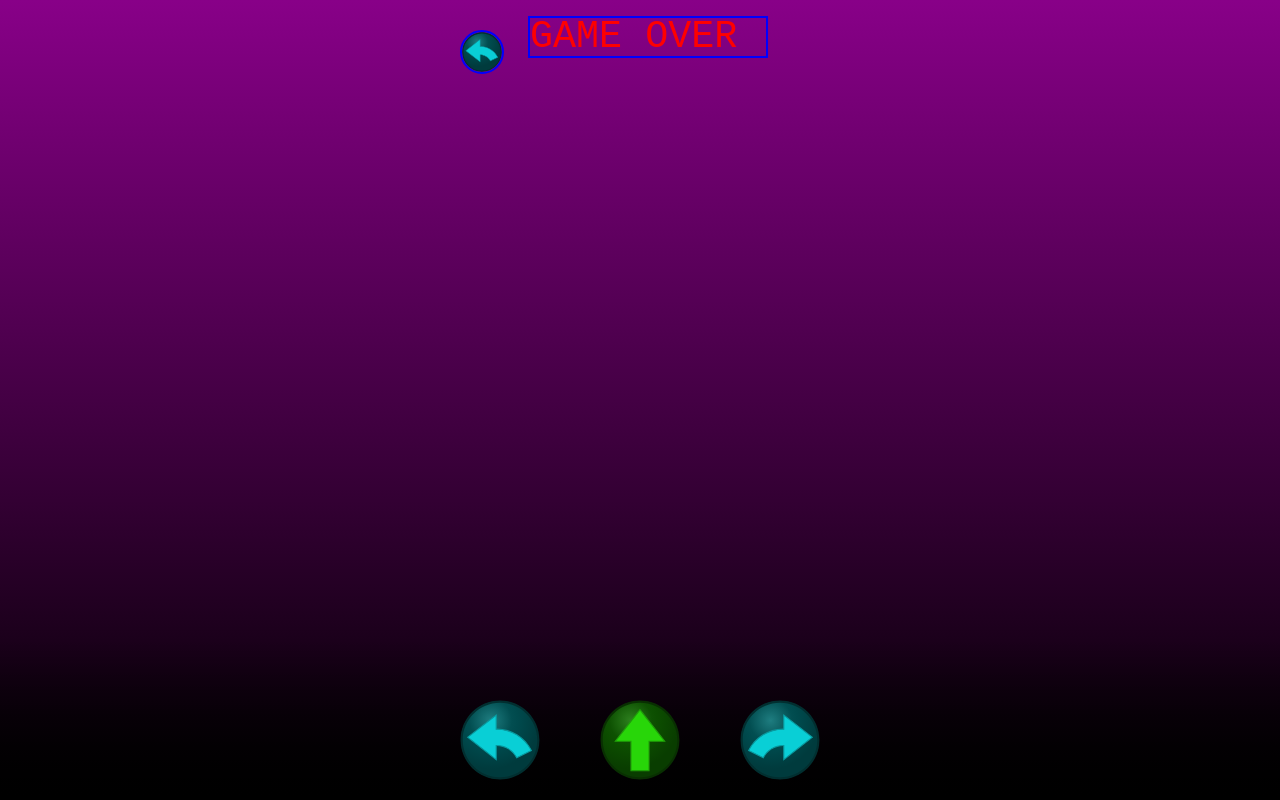
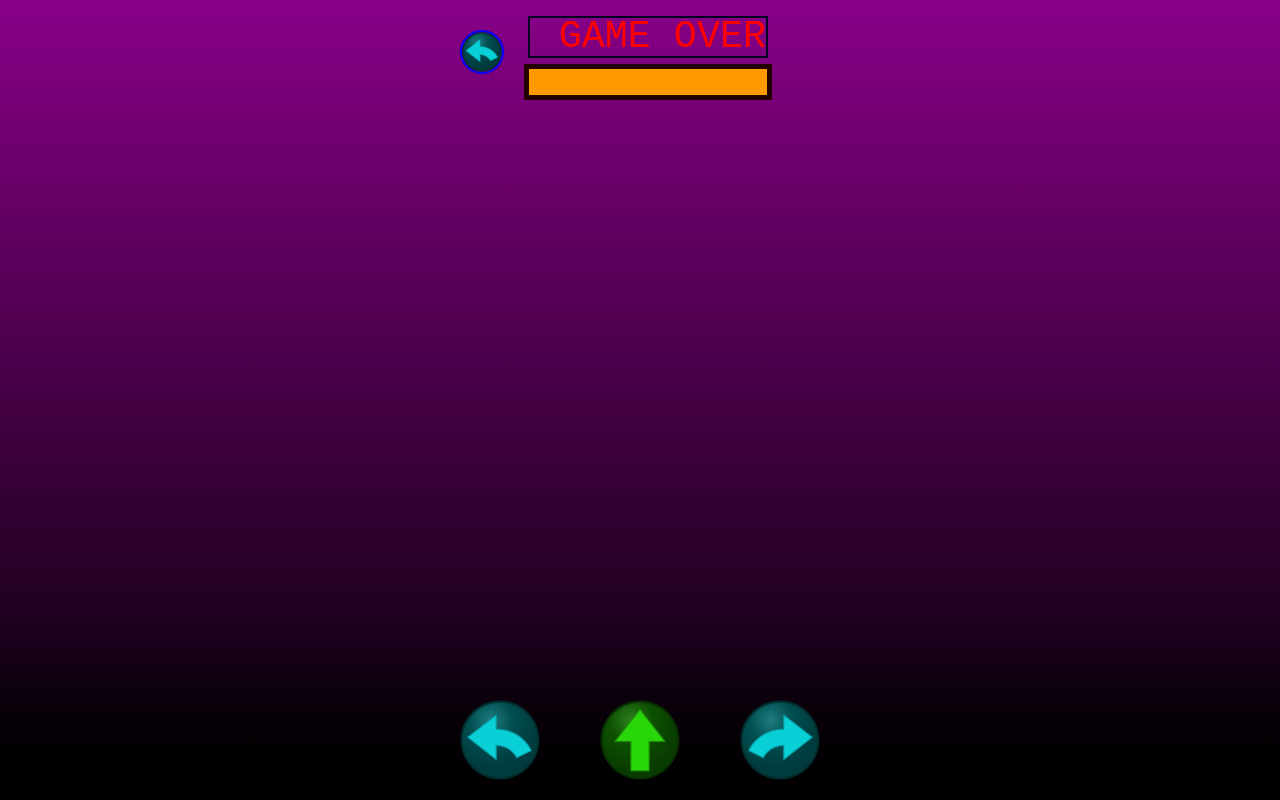
Before and after one commit to AdmiralPotato/halloween_game_2022, a website: page index.html in a window 1280 px wide. Drawn offline with nearby package versions, Linux system fonts and the light colour scheme.

Commit message:
Danger bar

```diff
--- a/app.js
+++ b/app.js
@@ -1,4 +1,5 @@
 const displayScore = document.getElementById('score');
+const displayDanger = document.getElementById('danger-inside');
 const buttonStart = document.getElementById('start');
 const buttonMap = {};
 const buttonStartHandlerMap = {
@@ -237,6 +238,13 @@ function animation (time) {
 	) {
 		displayScore.innerText = game.state.score + '';
 	}
+	const danger = game.getDanger() * 100 + '%';
+	if (
+		game &&
+		displayDanger.style.width !== danger
+	) {
+		displayDanger.style.width = danger;
+	}
 	if (mixer) {
 		mixer.update(clock.getDelta());
 	}
--- a/game_board.js
+++ b/game_board.js
@@ -162,7 +162,6 @@ window.makeGameBoard = (game) => {
 				: hexMaterial;
 		});
 	};
-	resetHexagons();
 	const getNearestCells = (position) => {
 		const cells = [];
 		hexagons.forEach((hex, index) => {
@@ -210,6 +209,7 @@ window.makeGameBoard = (game) => {
 		);
 		currentShotBubble.position.z = 0.208;
 		bubbleParent.add(currentShotBubble);
+		resetHexagons();
 	};
 	readyShot();
 	const originVec2 = new THREE.Vector2(0, 0);
--- a/index.html
+++ b/index.html
@@ -16,6 +16,13 @@
 	<div
 		id="score"
 	>GAME OVER</div>
+	<div
+		id="danger"
+	>
+		<div
+			id="danger-inside"
+		></div>
+	</div>
 	<button
 		id="start"
 		class="visible-button"
--- a/styles.css
+++ b/styles.css
@@ -54,13 +54,27 @@ canvas {
 }
 #score {
 	position: absolute;
+	text-align: right;
 	left: 22%;
 	right: 18%;
 	top: 2%;
-	border: 2px solid #00f;
+	border: 2px solid #002;
 	color: #f00;
 	line-height: 1.2rem;
 	font-size: 1.2rem;
+}
+#danger {
+	position: absolute;
+	left: 21%;
+	right: 17%;
+	top: 8%;
+	height: 1rem;
+	background-color: #200;
+}
+#danger-inside {
+	height: 80%;
+	border: 5px solid #200;
+	background-color: #f90;
 }
 #controls button#start {
 	width: 11%;
```
